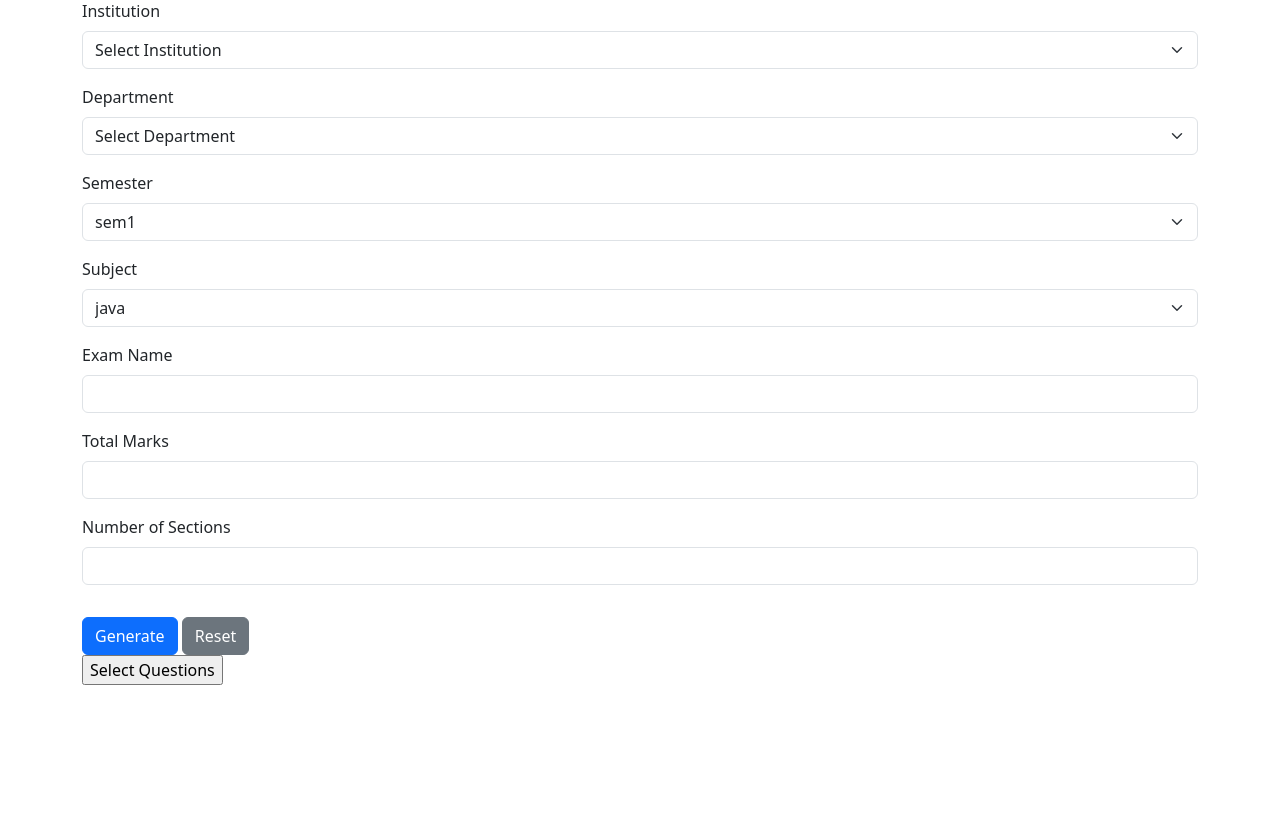
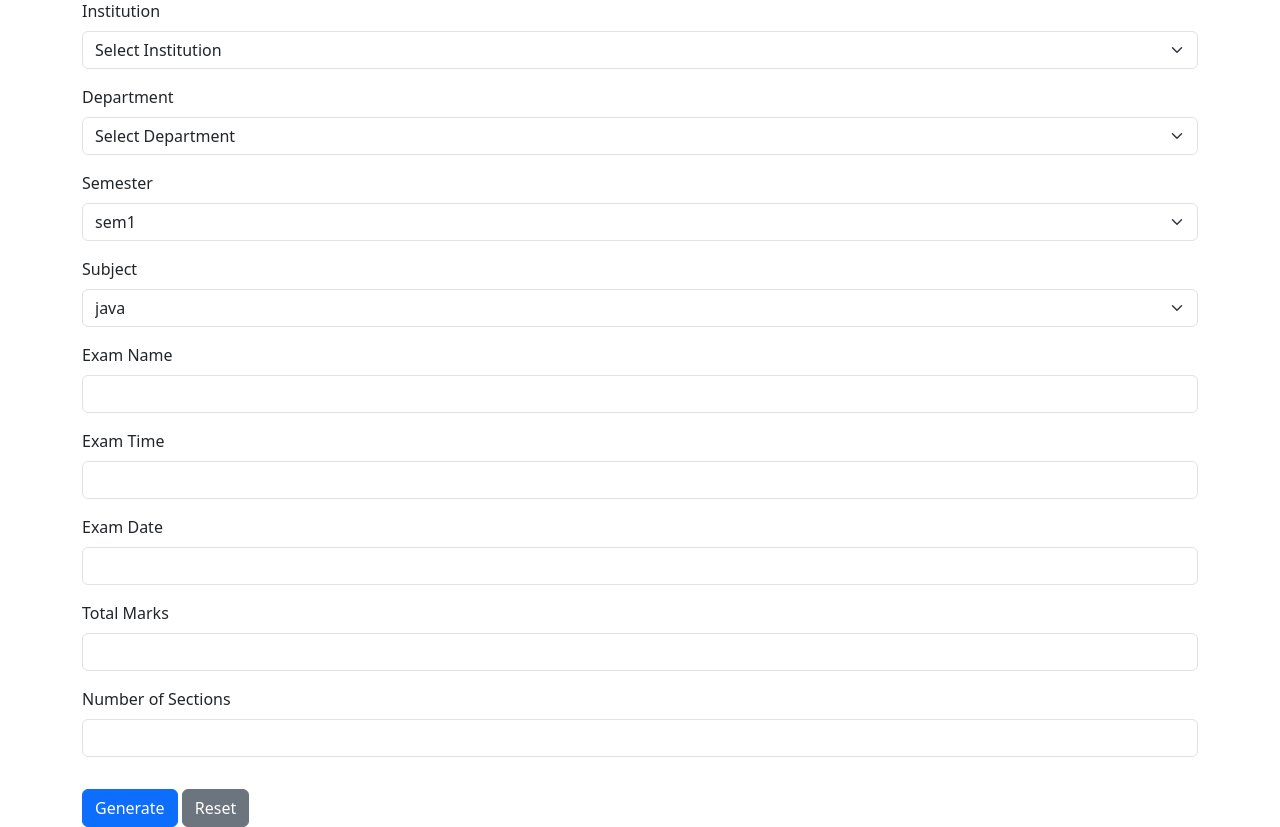
Before and after one commit to Sujith2248/DQPG, a PHP site: page /addpaperuser.php in a window 1280 px wide. Shown: the part 79-906 px from the top of the page. Before the commit the page ends 764 px from the top, so only its background shows below. Run offline with PHP 8.4, Linux system fonts and the light colour scheme.

Commit message:
routing to generator question paper

```diff
--- a/addpaperuser.php
+++ b/addpaperuser.php
@@ -16,8 +16,8 @@ session_start();
 <body>
     <div class="container mt-4">
         <h2 class="mb-3">Question Paper Generator</h2>
-		<form action="selectquestionuser.php" method="post">
- <form id="questionPaperForm" name="login" action="signupscript.php" method="post" class="form" onsubmit="return validateLogin()">
+		<!-- <form action="questionPaperTemplate.php" method="POST">       -->
+ <form id="questionPaperForm" name="login" action="questionPaperTemplate.php" method="post" class="form" onsubmit="return validateLogin()">
             <div class="mb-3">
                 <label for="institution" class="form-label">Institution</label>
                 <select id="institution" class="form-select" required>
@@ -61,24 +61,32 @@ session_start();
                 <label for="examName" class="form-label">Exam Name</label>
                 <input type="text" id="examName" class="form-control" required>
             </div>
-
             <div class="mb-3">
-                <label for="totalMarks" class="form-label">Total Marks</label>
-                <input type="number" id="totalMarks" class="form-control" required min="1">
+                <label for="time" class="form-label">Exam Time</label>
+                <input type="text" name="time" id="time" class="form-control" required>
+            </div>
+            <div class="mb-3">
+                <label for="date" class="form-label">Exam Date</label>
+                <input type="text" name="date" id="date" class="form-control" required>
             </div>
 
             <div class="mb-3">
-                <label for="sections" class="form-label">Number of Sections</label>
-                <input type="number" id="sections" class="form-control" required min="1">
+                <label for="totmarks" class="form-label">Total Marks</label>
+                <input type="number" name="totmarks" id="totmarks" class="form-control" required min="1">
+            </div>
+
+            <div class="mb-3">
+                <label for="noofquestions" class="form-label">Number of Sections</label>
+                <input type="number"name="noofquestions" id="noofquestions" class="form-control" required min="1">
             </div>
 
             <div id="sectionsContainer"></div>
 
-            <button type="button" class="btn btn-primary mt-3" id="generateBtn">Generate</button>
+            <button type="submit" class="btn btn-primary mt-3" id="generateBtn">Generate</button>
             <button type="reset" class="btn btn-secondary mt-3">Reset</button>
-			<div class="buttons">
+			<!-- <div class="buttons">
                 <input id="submit" type="submit" value="Select Questions" />
-                </div>
+                </div> -->
 
         </form>
     </div>
@@ -132,7 +140,7 @@ session_start();
             });
 
             // Dynamic section generation
-            $('#sections').change(function () {
+            $('#noofquestions').change(function () {
                 let sectionCount = $(this).val();
                 let sectionHtml = '';
                 for (let i = 1; i <= sectionCount; i++) {
```
Also changed, not shown: questionPaperTemplate.php (+106 -106 lines).
